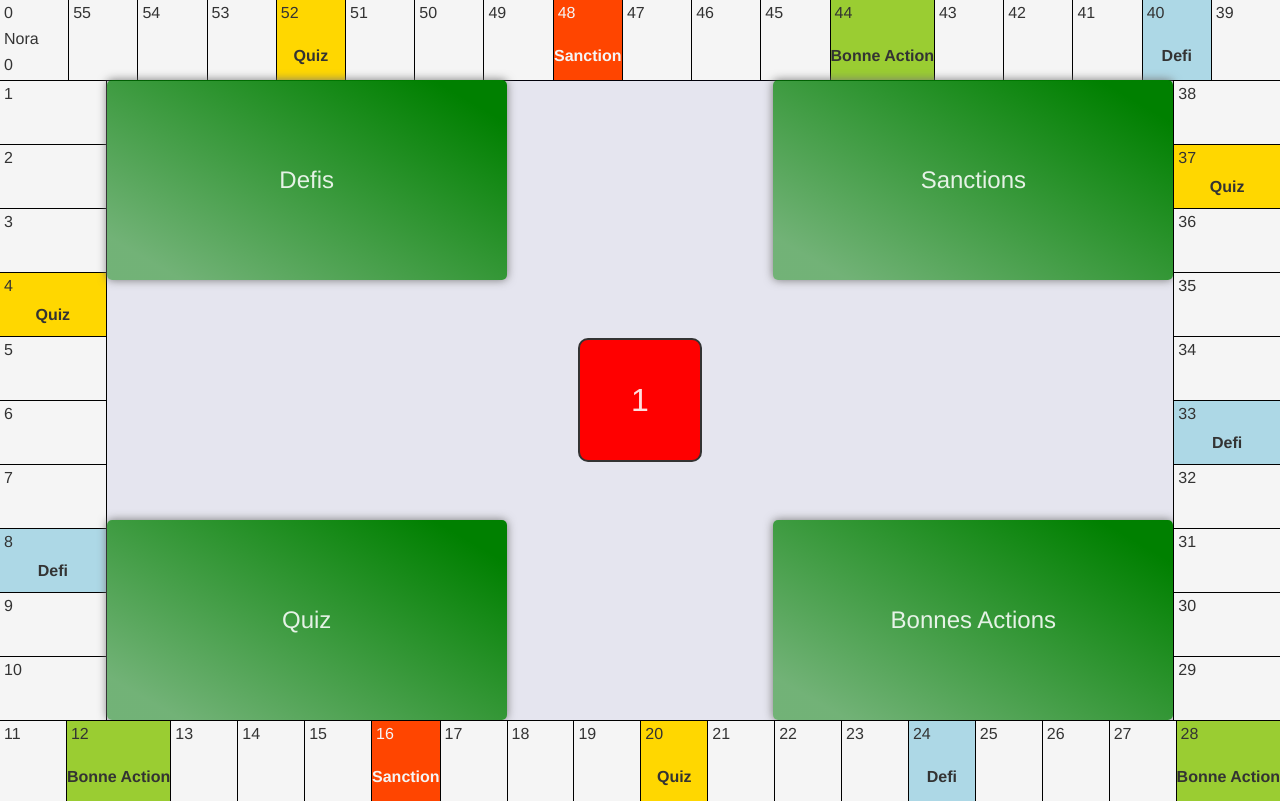
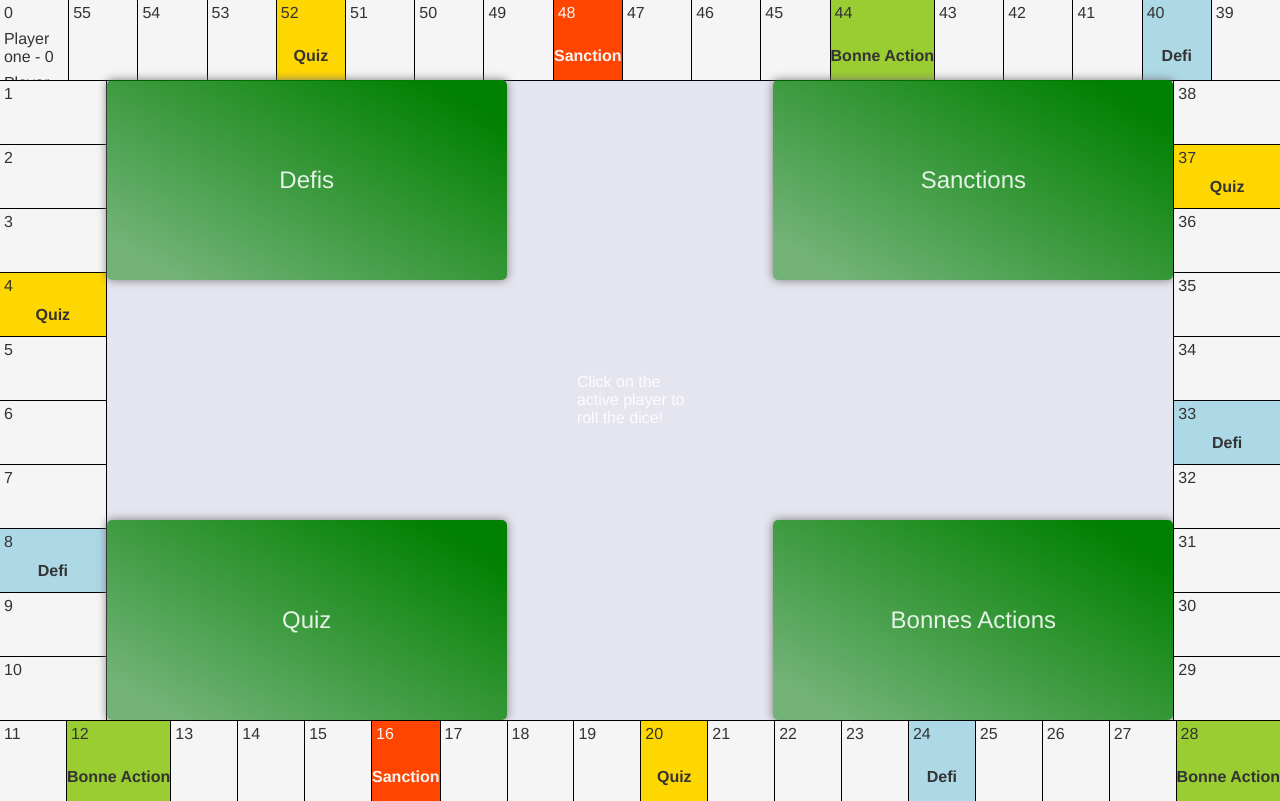
Before and after one commit to TLRKiliann/mono-game, a React (Vite) app in the folder vite-project/: page / in a window 1280 px wide. Built offline with nearby package versions, Linux system fonts and the light colour scheme.

Commit message:
change player in every turn to throw dice

```diff
--- a/vite-project/src/App.tsx
+++ b/vite-project/src/App.tsx
@@ -11,20 +11,45 @@ type PlayerProps = {
 function App(): JSX.Element {
 
   const [count, setCount] = useState<number>(0);
-
   const [value, setValue] = useState<number>(1);
 
-  console.log(value, "value");
+  const [countPlayerOne, setCountPlayerOne] = useState<number>(0);
+  const [countPlayerTwo, setCountPlayerTwo] = useState<number>(0);
 
-  //let counter = count + value;
+  // counter by player
+  const [activePlayerId, setActivePlayerId] = useState<number>(1); // Commence avec le joueur 1
 
-  const [playerOne, setPlayerOne] = useState<PlayerProps>({
-    id: 1,
-    name: "Nora",
-    caseNumber: count
-  });
+  // retrieve user's data from db
+  const [players, setPlayers] = useState<PlayerProps[]>([
+    {
+      id: 1,
+      name: "Player one",
+      caseNumber: count
+    },
+    {
+      id: 2,
+      name: "Player two",
+      caseNumber: count
+    },
+  ]);
 
-  console.log(count);
+
+  /* const startGame = (): void => {
+    if (countPlayerOne === 0) {
+      setCountPlayerOne((prev) => prev + 1);
+    } else {
+      setCountPlayerTwo((prev) => prev + 1);
+    }
+    if (countPlayerTwo === 0) {
+      setCountPlayerTwo((prev) => prev + 1);
+    } else {
+      setCountPlayerOne((prev) => prev + 1);
+    }
+  }
+  startGame; */
+
+  //console.log(count, "count");
+  //console.log(value, "value");
 
   return (
     <div className='frame'>
@@ -34,9 +59,9 @@ function App(): JSX.Element {
 
           <p>0</p>
 
-          <p>{playerOne.name}</p>
-          <p>{playerOne.caseNumber}</p>
-
+          {players.map((players: PlayerProps) => (
+            <p key={players.id}>{players.name} - {players.caseNumber}</p>
+          ))}
         </div>
 
         <div className='squares square-top'>
@@ -113,36 +138,36 @@ function App(): JSX.Element {
       <div className="middle-frames">
         <div className='left-frame'>
           <div className='squares-side squares-lside'>
-            <p>1 {playerOne.caseNumber === 1 ? "player one" : null}</p>
+            <p>1 {players.map((player) => player.caseNumber === 1 ? player.name : null)}</p>
           </div>
           <div className='squares-side squares-lside'>
-            <p>2 {playerOne.caseNumber === 2 ? "player one" : null}</p>
+            <p>2 {players.map((player) => player.caseNumber === 2 ? player.name : null)}</p>
           </div>
           <div className='squares-side squares-lside'>
-            <p>3 {playerOne.caseNumber === 3 ? "player one" : null}</p>
+            <p>3 {players.map((player) => player.caseNumber === 3 ? player.name : null)}</p>
           </div>
           <div className='squares-side squares-lside quiz-color'>
-            <p>4 {playerOne.caseNumber === 4 ? "player one" : null}</p>
+            <p>4 {players.map((player) => player.caseNumber === 4 ? player.name : null)}</p>
             <h4>Quiz</h4>
           </div>
           <div className='squares-side squares-lside'>
-            <p>5 {playerOne.caseNumber === 5 ? "player one" : null}</p>
+            <p>5 {players.map((player) => player.caseNumber === 5 ? player.name : null)}</p>
           </div>
           <div className='squares-side squares-lside'>
-            <p>6 {playerOne.caseNumber === 6 ? "player one" : null}</p>
+            <p>6 {players.map((player) => player.caseNumber === 6 ? player.name : null)}</p>
           </div>
           <div className='squares-side squares-lside'>
-            <p>7 {playerOne.caseNumber === 7 ? "player one" : null}</p>
+            <p>7 {players.map((player) => player.caseNumber === 7 ? player.name : null)}</p>
           </div>
           <div className='squares-side squares-lside defi-color'>
-            <p>8 {playerOne.caseNumber === 8 ? "player one" : null}</p>
+            <p>8 {players.map((player) => player.caseNumber === 8 ? player.name : null)}</p>
             <h4>Defi</h4>
           </div>
           <div className='squares-side squares-lside'>
-            <p>9 {playerOne.caseNumber === 9 ? "player one" : null}</p>
+            <p>9 {players.map((player) => player.caseNumber === 9 ? player.name : null)}</p>
           </div>
           <div className='squares-side squares-lside'>
-            <p>10 {playerOne.caseNumber === 10 ? "player one" : null}</p>
+            <p>10 {players.map((player) => player.caseNumber === 10 ? player.name : null)}</p>
           </div>
         </div>
 
@@ -157,8 +182,12 @@ function App(): JSX.Element {
               value={value}
               setValue={setValue}
               setCount={setCount}
-              playerOne={playerOne}
-              setPlayerOne={setPlayerOne}
+              players={players}
+              setPlayers={setPlayers}
+              setCountPlayerOne={setCountPlayerOne}
+              setCountPlayerTwo={setCountPlayerTwo}
+              activePlayerId={activePlayerId}
+              setActivePlayerId={setActivePlayerId}
             />
           </div>
 
--- a/vite-project/src/components/Dices.tsx
+++ b/vite-project/src/components/Dices.tsx
@@ -1,7 +1,7 @@
 import { useState } from 'react';
 import { useSpring, animated } from 'react-spring';
 import gifDice from "../assets/dice.gif";
-import './Dices.css'
+import './Dices.css';
 
 type PlayerProps = {
   id: number;
@@ -10,19 +10,33 @@ type PlayerProps = {
 };
 
 type ValProps = {
-    playerOne: PlayerProps;
-    setPlayerOne: React.Dispatch<React.SetStateAction<PlayerProps>>;
+  players: PlayerProps[];
+
+  setPlayers: React.Dispatch<React.SetStateAction<PlayerProps[]>>;
   setCount: React.Dispatch<React.SetStateAction<number>>;
   value: number;
   setValue: React.Dispatch<React.SetStateAction<number>>;
+  setCountPlayerOne: React.Dispatch<React.SetStateAction<number>>;
+  setCountPlayerTwo: React.Dispatch<React.SetStateAction<number>>;
+  activePlayerId: number;
+  setActivePlayerId: React.Dispatch<React.SetStateAction<number>>;
 };
 
-const Dices = ({playerOne, setPlayerOne, setCount, value, setValue}: ValProps): JSX.Element => {
+const Dices = ({
+  players,
+  setPlayers,
+  activePlayerId,
+  setActivePlayerId,
+  setCountPlayerOne,
+  setCountPlayerTwo,
+  setCount,
+  value,
+  setValue}: ValProps): JSX.Element => {
 
-  //const [value, setValue] = useState<number>(1);
   const [isRolling, setIsRolling] = useState<boolean>(false);
 
-  const rollDice = (): void | number => {
+  // throw dice & set count with a new value
+  const rollDice = (id: number): void | number => {
     setIsRolling(true);
     let newVal = Math.floor(Math.random() * 6) + 1;
     setValue(newVal);
@@ -30,7 +44,18 @@ const Dices = ({playerOne, setPlayerOne, setCount, value, setValue}: ValProps):
       setIsRolling(false);
       setValue(newVal);
       setCount((prev) => prev + newVal);
-        setPlayerOne({ ...playerOne, caseNumber: playerOne.caseNumber + newVal});
+      setPlayers((prevPlayers) =>
+        prevPlayers.map((p: PlayerProps) => p.id === id
+          ? { ...p, caseNumber: p.caseNumber + newVal }
+          : p)
+      );
+      if (activePlayerId === 1) {
+        setActivePlayerId(2);
+        setCountPlayerOne((prev) => prev + 1);
+      } else {
+        setActivePlayerId(1);
+        setCountPlayerTwo((prev) => prev + 1);
+      }
     }, 1000);
   };
 
@@ -41,16 +66,29 @@ const Dices = ({playerOne, setPlayerOne, setCount, value, setValue}: ValProps):
 
   return (
     <div>
-        {isRolling !== false ? (
+    {isRolling ? ( // Vérifiez que isRolling est true
+      <div>
         <img src={gifDice} width={120} height={120} className="dice-gif" alt="dice anim" />
+        {players.map((play: PlayerProps) => (
+          play.id === activePlayerId ? (
+            <animated.div
+              key={play.id}
+              style={props}
+              onClick={() => rollDice(play.id)}
+              className="dice"
+            >
+              {play.name} {value}
+            </animated.div>
           ) : (
-                <div>
-                    <animated.div style={props} onClick={rollDice} className="dice">
-                        {value}
-                    </animated.div>
+            <div key={play.id} className="dice">
+              {play.name} {play.caseNumber}
             </div>
           )
-        }
+        ))}
+      </div>
+    ) : (
+      <p>Click on the active player to roll the dice!</p> // Message d'instruction
+    )}
   </div>
   );
 };
```
Lines whose indentation alone changed are shown as unchanged.
